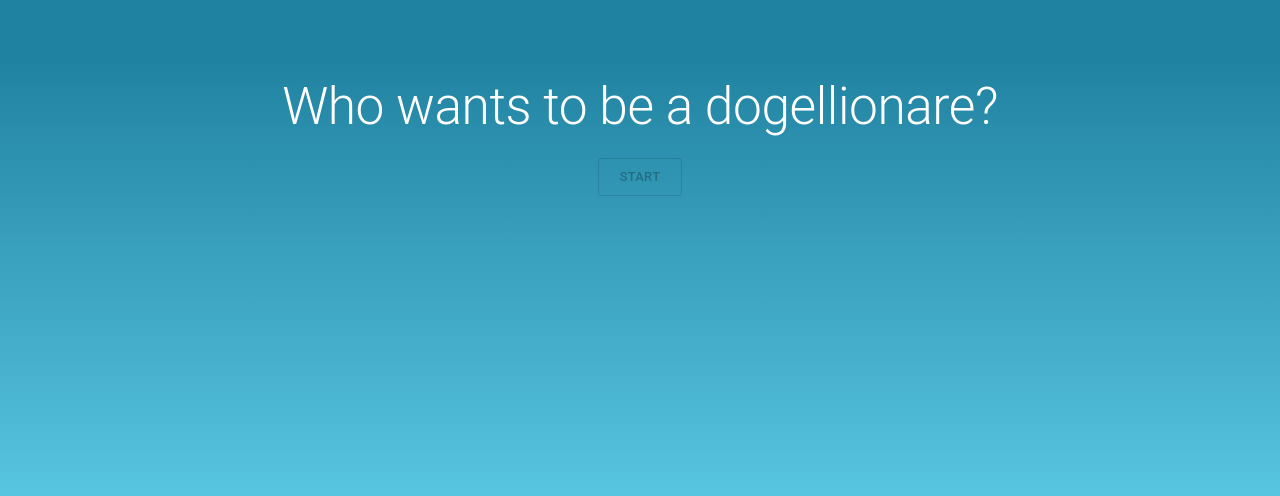
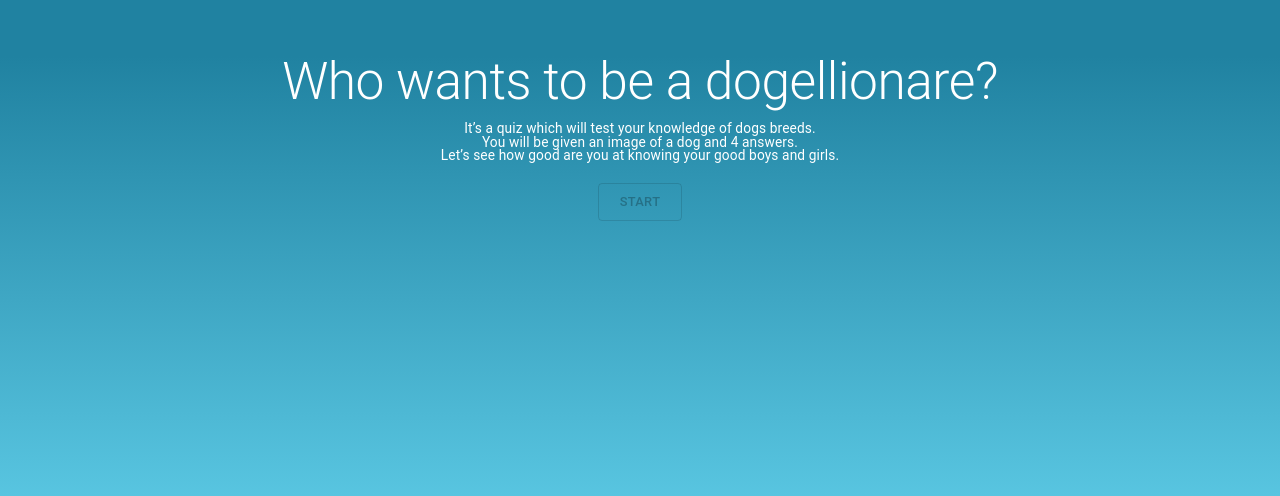
Before and after one commit to pfedarenka/test-app, a React (Create React App) app: page / in a window 1280 px wide. Shown: the part 264-760 px from the top of the page. Built offline with nearby package versions, Linux system fonts and the light colour scheme; no server answers.

Commit message:
Implement title.

```diff
--- a/src/store/game/actions.ts
+++ b/src/store/game/actions.ts
@@ -11,10 +11,11 @@ import {
   RESTART_QUIZ,
 } from './types';
 
+const COUNT_OF_ANSWERS = 4;
+
 const getProbablyAnswers = (breedNames): string[] => {
-  const answerCount = Math.min(4, breedNames.length);
   const probablyAnswers: string[] = [];
-  while (probablyAnswers.length < answerCount) {
+  while (probablyAnswers.length < COUNT_OF_ANSWERS) {
     const random = Math.floor(Math.random() * breedNames.length);
     if (probablyAnswers.indexOf(breedNames[random].toLowerCase()) === -1) {
       probablyAnswers.push(breedNames[random].toLowerCase());
--- a/src/views/StartPage/index.tsx
+++ b/src/views/StartPage/index.tsx
@@ -14,6 +14,10 @@ const styles = (theme: Theme) => ({
   },
   title: {
     color: theme.palette.primary.contrastText,
+  },
+  subTitle: {
+    marginTop: 10,
+    lineHeight: '98%',
   },
   buttonContainer: {
     marginTop: 20,
@@ -48,7 +52,16 @@ const StartPage: FunctionComponent = () => {
 
   return (
     <Grid container direction="column" wrap="nowrap" alignItems="center" justify="center" className={classes.root}>
-      <Typography variant="h2" className={classes.title}>Who wants to be a dogellionare?</Typography>
+      <Grid className={classes.title}>
+        <Typography variant="h2">Who wants to be a dogellionare?</Typography>
+        <Typography variant="subtitle1" align="center" className={classes.subTitle}>
+          It’s a quiz which will test your knowledge of dogs breeds.
+          <br />
+          You will be given an image of a dog and 4 answers.
+          <br />
+          Let’s see how good are you at knowing your good boys and girls.
+        </Typography>
+      </Grid>
       <Grid className={classes.buttonContainer}>
         <DogButton
           disabled={breedsLoading}
```
